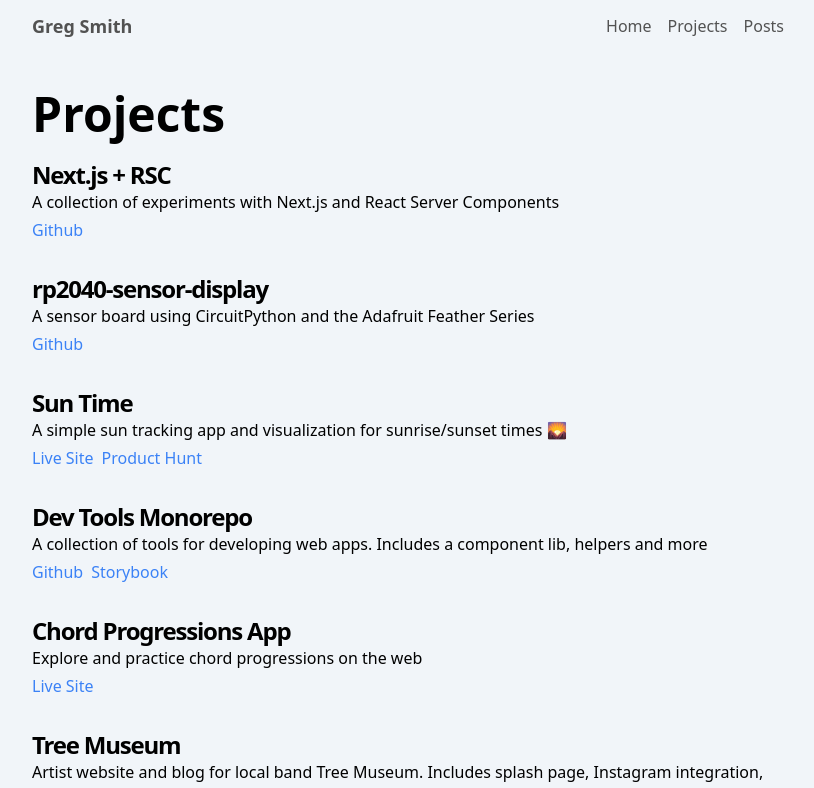
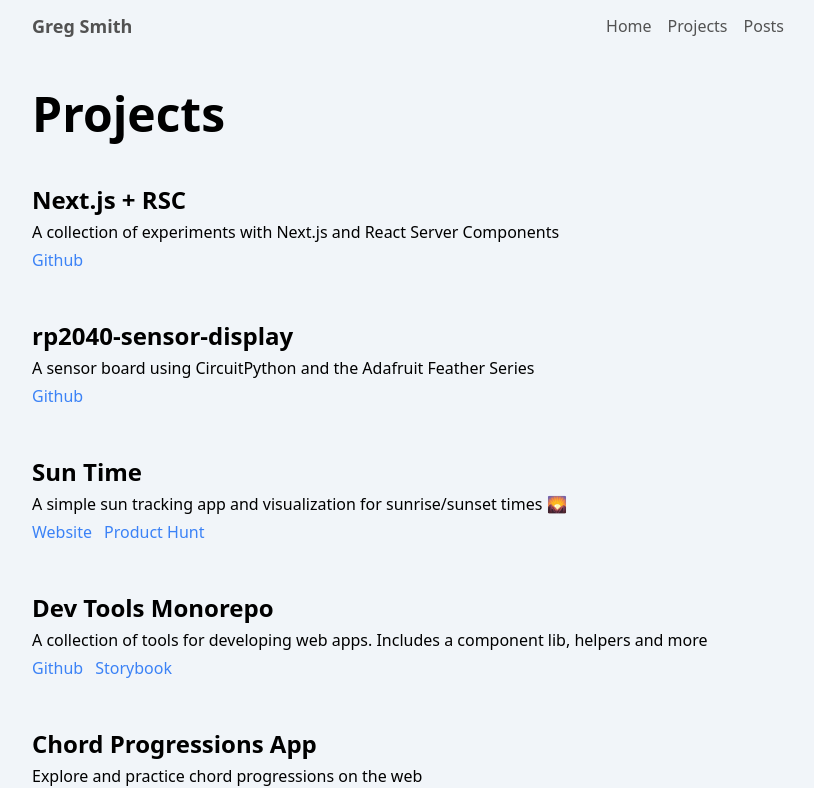
Before and after one commit to gregalexsmith/gregalexsmith, a Next.js app: page /projects in a window 1280 px wide. Shown: the top 788 px of the page, without its empty margins (232-1046 px from the left). Built offline with nearby package versions, Linux system fonts and the light colour scheme.

Commit message:
feat: small styling updates

```diff
--- a/app/globals.css
+++ b/app/globals.css
@@ -6,6 +6,7 @@
   text-decoration: underline;
 }
 
+@layer components {
   .title1 {
     @apply text-5xl font-bold leading-tight;
     @apply mt-8 mb-4;
@@ -14,3 +15,4 @@
   .link {
     @apply text-blue-500 dark:text-blue-400 hover:underline;
   }
+}
--- a/app/posts/page.tsx
+++ b/app/posts/page.tsx
@@ -16,7 +16,7 @@
       {allPosts && (
         <div>
           {allPosts.map(({ slug, title }) => (
-            <div key={slug}>
+            <div key={slug} className="mb-1">
               <Link
                 href={`/posts/${slug}`}
                 className="text-blue-700 hover:underline dark:text-blue-500"
--- a/app/projects/page.tsx
+++ b/app/projects/page.tsx
@@ -8,18 +8,16 @@
         <title>Projects - Greg Smith</title>
       </Head>
       <div>
-        <h2 className="title1">Projects</h2>
+        <h2 className="title1 mb-10">Projects</h2>
         <div className="">
           {projects.map((project) => (
-            <div key={project.title} className="mb-8">
-              <h3 className="text-2xl font-bold leading-tight tracking-tighter">
-                {project.title}
-              </h3>
+            <div key={project.title} className="mb-12">
+              <h3 className="text-2xl font-bold mb-1">{project.title}</h3>
               <p
                 dangerouslySetInnerHTML={{ __html: project.description }}
                 className="mb-1"
               />
-              <div className="flex gap-2">
+              <div className="flex gap-3">
                 {project.links &&
                   project.links.map(
                     (link) =>
--- a/data/project/data/index.ts
+++ b/data/project/data/index.ts
@@ -1,4 +1,4 @@
-type ProjectLink = 'Live Site' | 'Github' | 'Product Hunt' | 'Storybook';
+type ProjectLink = 'Website' | 'Github' | 'Product Hunt' | 'Storybook';
 
 type Project = {
   title: string;
@@ -38,7 +38,7 @@
     description:
       'A simple sun tracking app and visualization for sunrise/sunset times 🌄',
     links: [
-      { name: 'Live Site', url: 'https://sun-time.co' },
+      { name: 'Website', url: 'https://sun-time.co' },
       {
         name: 'Product Hunt',
         url: 'https://www.producthunt.com/products/suntime-2',
@@ -64,7 +64,7 @@
       frontEnd: 'React, Tone.js, Ramda, Recompose',
       backEnd: 'Netlify',
     },
-    links: [{ name: 'Live Site', url: 'https://chordapp-dev.netlify.com/' }],
+    links: [{ name: 'Website', url: 'https://chordapp-dev.netlify.com/' }],
   },
   {
     title: 'Tree Museum',
@@ -74,7 +74,7 @@
       frontEnd: 'React, PostCSS',
       backEnd: 'Firebase',
     },
-    links: [{ name: 'Live Site', url: 'https://treemuseum.ca/' }],
+    links: [{ name: 'Website', url: 'https://treemuseum.ca/' }],
   },
   {
     title: 'Pomodoro Timer',
@@ -86,7 +86,7 @@
     },
     links: [
       {
-        name: 'Live Site',
+        name: 'Website',
         url: 'https://gregalexsmith.github.io/pomodoro-timer/',
       },
       {
@@ -121,6 +121,6 @@
       frontEnd: 'HTML5, CSS3, SASS, Gulp',
       backEnd: 'AWS S3 Static Hosting',
     },
-    links: [{ name: 'Live Site', url: 'http://cirroo.com' }],
+    links: [{ name: 'Website', url: 'http://cirroo.com' }],
   },
 ];
--- a/tailwind.config.js
+++ b/tailwind.config.js
@@ -1,8 +1,4 @@
 /** @type {import('tailwindcss').Config} */
 module.exports = {
-  content: [
-    './app/**/*.{js,ts,jsx,tsx}',
-    './components/**/*.{js,ts,jsx,tsx}',
-    './styles/**/*.{css,jsx,tsx}',
-  ],
+  content: ['./app/**/*.{css,ts,tsx}', './components/**/*.{css,ts,tsx}'],
 };
```
Lines whose indentation alone changed are shown as unchanged.
